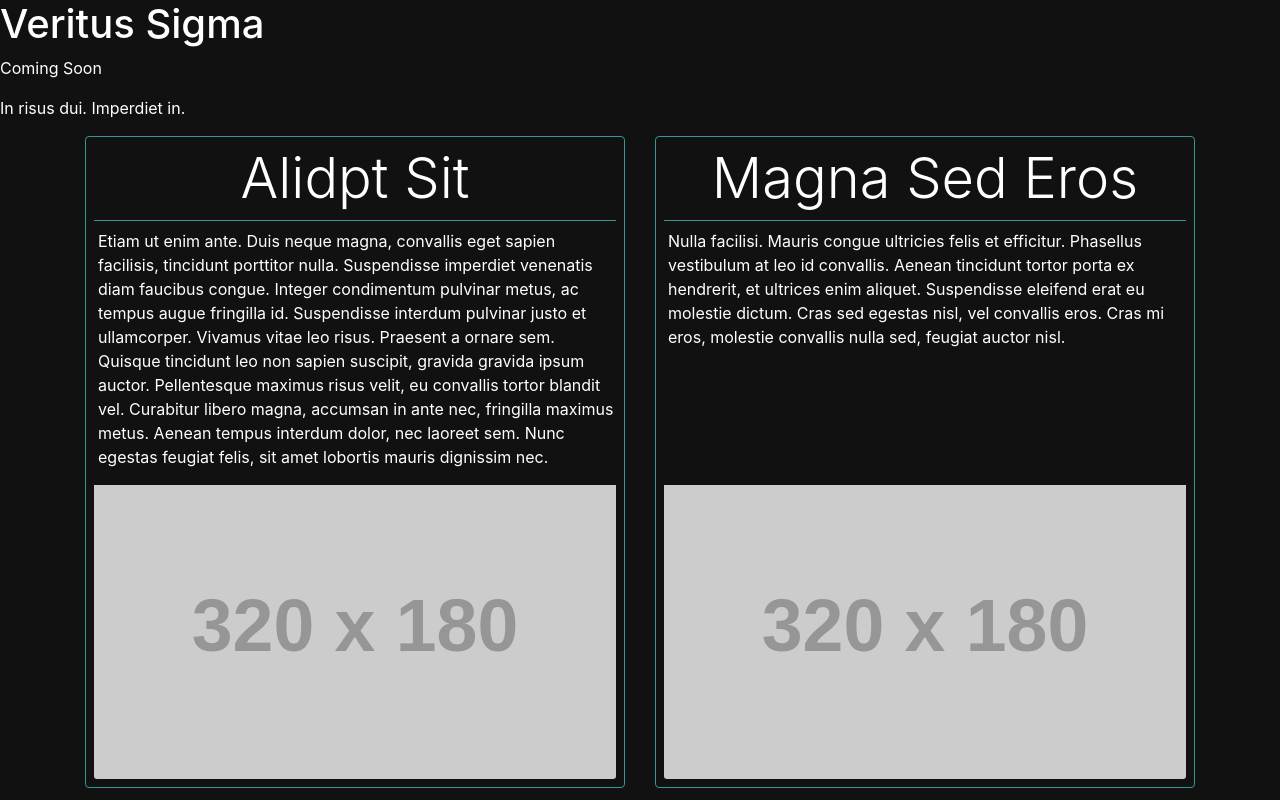
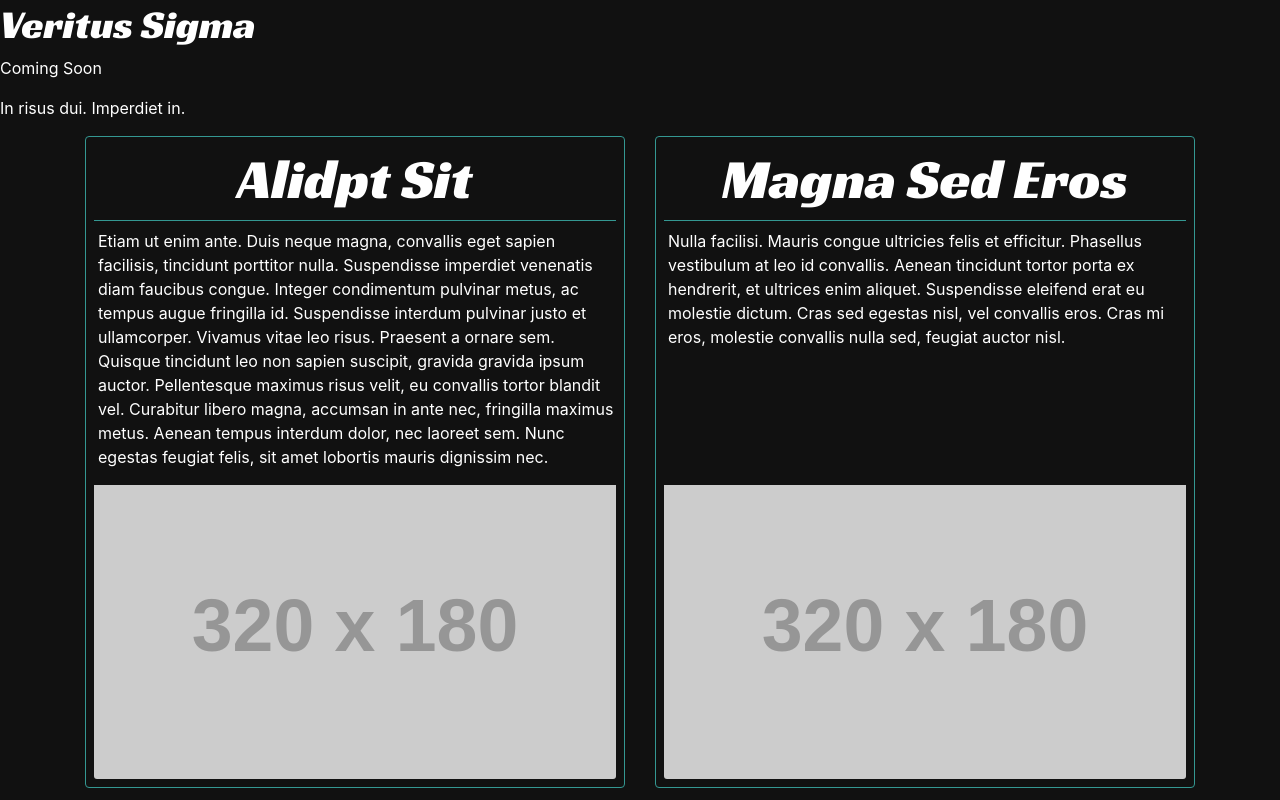
Before and after one commit to Sakeran/arm-landing, a website built with webpack: page src/index.html in a window 1280 px wide. Shown: the top 800 px of the page. Built offline with nearby package versions, Linux system fonts and the light colour scheme; some packages are replaced by stand-ins of ours; placeholder pictures from the web are drawn by us.

Commit message:
add web fonts

```diff
--- a/src/index.html
+++ b/src/index.html
@@ -3,6 +3,10 @@
   <head>
     <meta charset="utf-8" />
     <title><%= htmlWebpackPlugin.options.title %></title>
+    <link
+      href="https://fonts.googleapis.com/css?family=Racing+Sans+One|Roboto&display=swap"
+      rel="stylesheet"
+    />
   </head>
 
   <body>
--- a/src/scss/styles.scss
+++ b/src/scss/styles.scss
@@ -1,5 +1,9 @@
 @import "custom";
 @import "~bootstrap/scss/bootstrap";
+
+h1, h2, h3, h4, h5, h6 {
+  font-family: 'Racing Sans One', ;
+}
 
 .article {
   @include make-col-ready();
```
